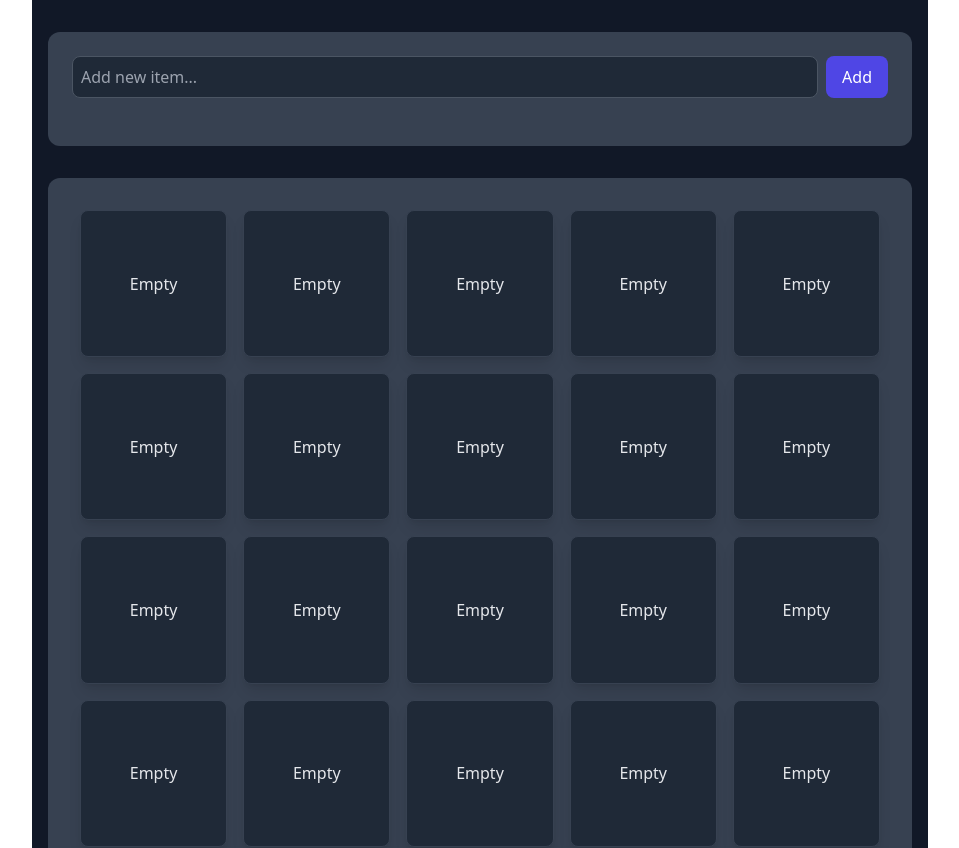
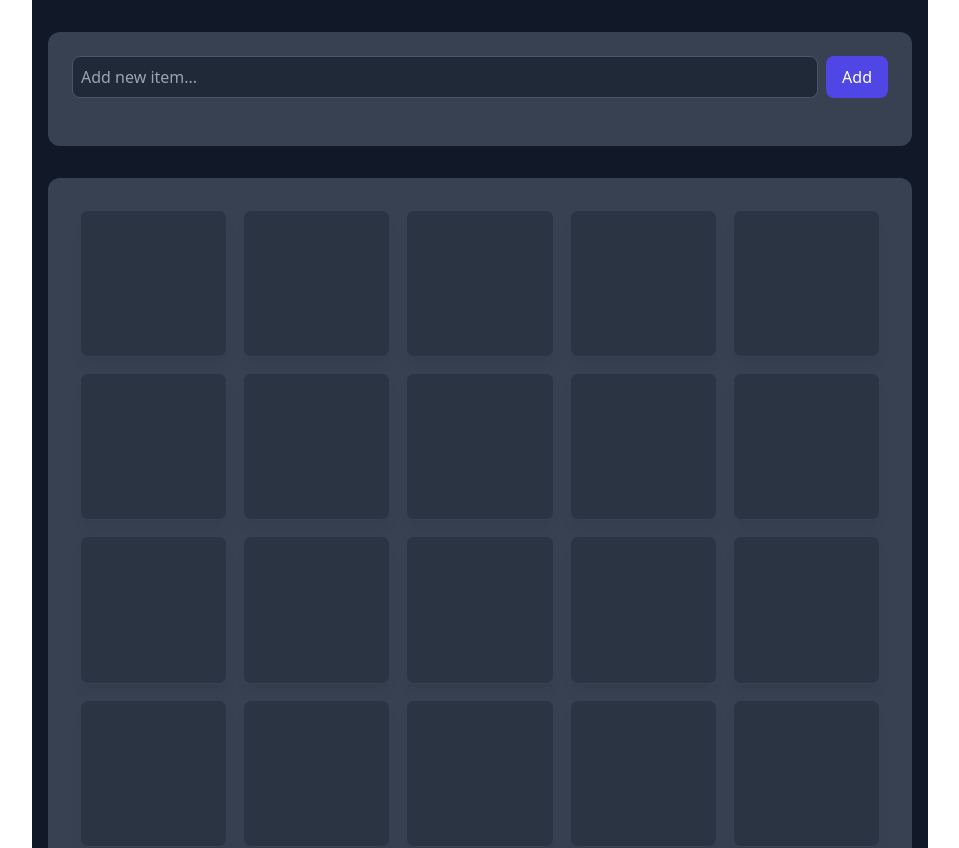
Before and after one commit to NyaStone/PredictionBingo, a React (Vite) app: page / in a window 1280 px wide. Shown: the top 848 px of the page, without its empty margins (160-1119 px from the left). Built offline with nearby package versions, Linux system fonts and the light colour scheme.

Commit message:
The items are now randomly placed on the grid

```diff
--- a/src/components/GridItem.tsx
+++ b/src/components/GridItem.tsx
@@ -2,32 +2,42 @@ import { useContext } from "react";
 import { ItemsContext } from "../contexts/ItemsContext";
 import { SizeContext } from "../contexts/SizeContext";
 import { GridContext } from "../contexts/GridContext";
+import { ItemPlacementContext } from "../contexts/ItemPlacementContext";
 
 export function GridItem({row, column}: {row: number, column: number}) {
     const [items] = useContext(ItemsContext);
     const [size] = useContext(SizeContext);
     const [gridState, setGridState] = useContext(GridContext);
-    const index = row * size + column;
-    const item = index < items.length ? items[index] : "Empty";
+    const [itemPlacement] = useContext(ItemPlacementContext);
+    const index = itemPlacement[row][column];
+    const item = index < items.length ? items[index] : "";
     const isChecked = gridState[row][column];
+    const isEmpty = item === "";
 
     const handleClick = () => {
+        if (!isEmpty) {
             const newGridState = gridState.map((r, i) =>
                 i === row ? r.map((c, j) =>
                     j === column ? !c : c
                 ) : r
             );
             setGridState(newGridState);
+        }
     };
 
     return <div
       onClick={handleClick}
       className={`p-4 rounded-lg shadow-lg aspect-square flex items-center justify-center
-                 border border-gray-700 hover:border-indigo-500
-                 transition-all duration-200 cursor-pointer
-                 ${isChecked
+                 border border-gray-700
+                 transition-all duration-200
+                 overflow-hidden
+                 ${isEmpty
+                    ? 'bg-gray-800 cursor-not-allowed opacity-50'
+                    : `${isChecked
                         ? 'bg-green-300 hover:bg-green-400 text-gray-900'
-                    : 'bg-gray-800 hover:bg-gray-700 text-gray-200'}`}
+                        : 'bg-gray-800 hover:bg-gray-700 text-gray-200'}
+                       cursor-pointer hover:border-indigo-500`
+                 }`}
     >
       {item}
     </div>
--- a/src/components/ItemCard.tsx
+++ b/src/components/ItemCard.tsx
@@ -2,18 +2,46 @@ import { useContext } from "react";
 import { ItemsContext } from "../contexts/ItemsContext";
 import { SizeContext } from "../contexts/SizeContext";
 import { GridContext } from "../contexts/GridContext";
+import { ItemPlacementContext } from "../contexts/ItemPlacementContext";
 
 
 export const ItemCard = ({ item, index }: { item: string, index: number }) => {
     const [items, setItems] = useContext(ItemsContext);
     const [size] = useContext(SizeContext);
     const [gridState, setGridState] = useContext(GridContext);
-    const row = Math.floor(index / size);
-    const column = index % size;
-    const isChecked = gridState[row][column];
+    const [itemPlacement] = useContext(ItemPlacementContext);
+
+    // Find row and column by searching through itemPlacement
+    let row = -1;
+    let column = -1;
+
+    // Search for the index in the itemPlacement array
+    for (let i = 0; i < size; i++) {
+        for (let j = 0; j < size; j++) {
+            if (itemPlacement[i][j] === index) {
+                row = i;
+                column = j;
+                break;
+            }
+        }
+        if (row !== -1) break;
+    }
+
+    const isChecked = row !== -1 && column !== -1 ? gridState[row][column] : false;
 
     const handleDelete = (indexToDelete: number) => {
+        // Update items list
         setItems(items.filter((_, index) => index !== indexToDelete));
+
+        // Update grid state if item was found in the grid
+        if (row !== -1 && column !== -1) {
+            const newGridState = gridState.map((r, i) =>
+                i === row ? r.map((c, j) =>
+                    j === column ? false : c
+                ) : r
+            );
+            setGridState(newGridState);
+        }
     };
 
     const handleClick = (e: React.MouseEvent) => {
@@ -35,7 +63,7 @@ export const ItemCard = ({ item, index }: { item: string, index: number }) => {
                     ? 'bg-green-300 hover:bg-green-400 text-gray-900'
                     : 'bg-gray-800 hover:bg-gray-700 text-gray-200'}`}
     >
-        {item}
+        {`${item} ${row}, ${column}: ${index}`}
         <button
             onClick={(e) => {
                 e.stopPropagation();
--- a/src/contexts/ContextsProvider.tsx
+++ b/src/contexts/ContextsProvider.tsx
@@ -1,4 +1,5 @@
 import { GridContextProvider } from "./GridContext";
+import { ItemPlacementContextProvider } from "./ItemPlacementContext";
 import { ItemsContextProvider } from "./ItemsContext";
 import { SizeContextProvider } from "./SizeContext";
 
@@ -7,7 +8,9 @@ export function ContextsProvider({children}: {children: React.ReactNode}) {
         <SizeContextProvider>
             <GridContextProvider>
                 <ItemsContextProvider>
-                    {children}
+                    <ItemPlacementContextProvider>
+                        {children}
+                    </ItemPlacementContextProvider>
                 </ItemsContextProvider>
             </GridContextProvider>
         </SizeContextProvider>
--- /dev/null
+++ b/src/contexts/ItemPlacementContext.tsx
@@ -0,0 +1,48 @@
+import { createContext, Dispatch, useContext, useEffect, useState } from "react";
+import { SizeContext } from "./SizeContext";
+
+export type ItemPlacementState = number[][];
+
+export const ItemPlacementContext = createContext<[ItemPlacementState, Dispatch<ItemPlacementState>]>([[], () => {}]);
+
+export function shufflePlacement(placement: number[][]): number[][] {
+    const newPlacement = placement.map((row) => [...row]);
+    for (let i = newPlacement.length - 1; i > 0; i--) {
+        for (let j = newPlacement[i].length - 1; j > 0; j--) {
+            const x = Math.floor(Math.random() * (i + 1));
+            const y = Math.floor(Math.random() * (j + 1));
+            const temp = newPlacement[i][j];
+            newPlacement[i][j] = newPlacement[x][y];
+            newPlacement[x][y] = temp;
+        }
+    }
+    return newPlacement;
+}
+
+export const ItemPlacementContextProvider = ({ children }: { children: React.ReactNode }) => {
+    function generateItemPlacement(size: number): number[][] {
+        let index = 0;
+        const newPlacement: number[][] = [];
+        for (let i = 0; i < size; i++) {
+            newPlacement.push([]);
+            for (let j = 0; j < size; j++) {
+                newPlacement[i].push(index++);
+            }
+        }
+        return shufflePlacement(newPlacement);
+    }
+
+    const [size] = useContext(SizeContext);
+    const [itemPlacement, setItemPlacement] = useState<ItemPlacementState>(generateItemPlacement(size));
+
+    useEffect(() => {
+        setItemPlacement(generateItemPlacement(size));
+    }, [size]);
+
+
+    return (
+        <ItemPlacementContext.Provider value={[itemPlacement, setItemPlacement]}>
+            {children}
+        </ItemPlacementContext.Provider>
+    );
+}
```
Lines whose indentation alone changed are shown as unchanged.
